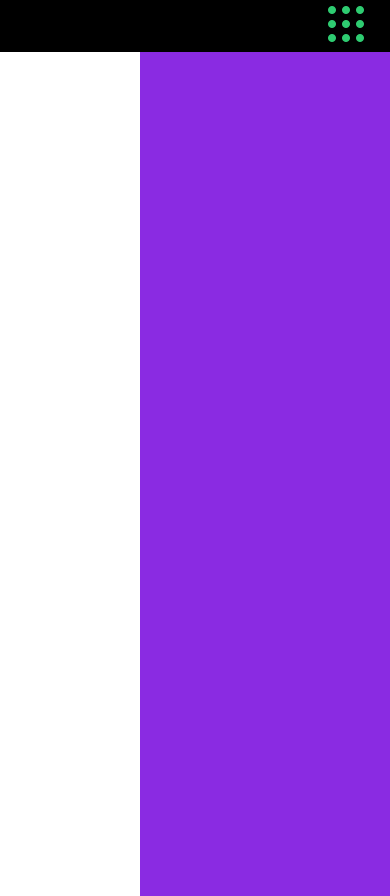
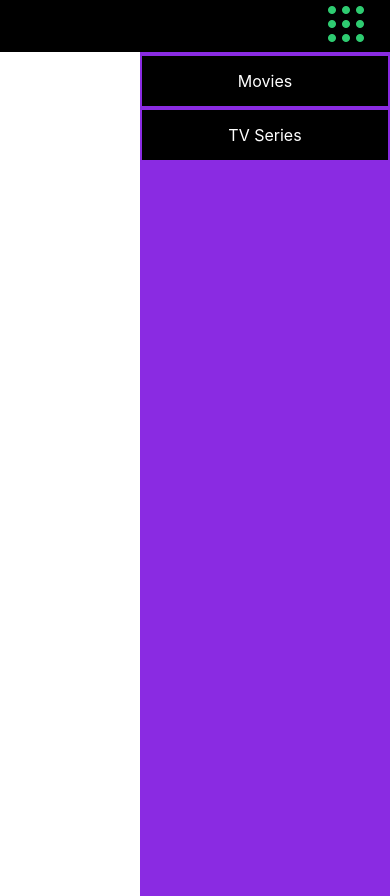
Before and after one commit to manojpudasaini/nmr, a React (Create React App) app: page / in a window 390 px wide. Both pictures are taken after a click on the picture 346 px from the left and 24 px from the top of the page. Built offline with nearby package versions, Linux system fonts and the light colour scheme.

Commit message:
sidebar buttons added

```diff
--- a/src/components/Header/header.css
+++ b/src/components/Header/header.css
@@ -1,56 +1,77 @@
-.container{
-    display:flex;
+.container {
+    display: flex;
     justify-content: flex-end;
     background-color: #000000;
 }
 
-    ul{
-    list-style-type:none;
-    display:inline-flex;
+ul {
+    list-style-type: none;
+    display: inline-flex;
     margin-right: 12%;
 }
 
-    li a{
+li a {
     font-size: 20px;
     padding: 0px 18px;
     text-decoration: none;
-    text-align:center;
+    text-align: center;
     color: #ffffff;
 }
 
-    li a:hover{
+li a:hover {
     background-color: #b92323;
 }
-    .menu-icon{
-        display:none;
+
+.menu-icon {
+    display: none;
 }
-
+.button-style{
+    background-color: #000000;
+    border: none;
+    color: white;
+    padding: 15px 32px;
+    text-align: center;
+    text-decoration: none;
+    display: block;
+    font-size: 16px;
+    margin: 4px 2px;
+    cursor: pointer;
+  }
 
 /*
     css for slider
     */
 
-    .side-wrapper{
+.side-wrapper {
     display: none;
 }
 
 @media only screen and (max-width: 600px) {
-        .side-wrapper{
-            position :absolute;
-            top:52px;
+    .side-wrapper {
+        position: absolute;
+        top: 52px;
         right: 0;
-            display: flex;
+        display: block;
         justify-self: end;
         height: 100vh;
         width: 250px;
         background-color: blueviolet;
         z-index: 1000;
     }
-        li a{
+
+    li a {
         display: none;
     }
-            .menu-icon{
+
+    .menu-icon {
         display: block;
         margin-right: 20px;
     }
+
+    .button-wrapper{
+        display: block;
+        margin-left: 20px;
+
     }
+
+}
--- a/src/components/Header/sidebar.js
+++ b/src/components/Header/sidebar.js
@@ -5,9 +5,8 @@ const Sidebar=()=>{
     return(
         <React.Fragment>
             <div className='side-wrapper'>
-                <div>
-
-                </div>
+                <a href="#" className="button-style">Movies</a>
+                <a href="#" className="button-style">TV Series</a>
             </div>
         </React.Fragment>
     )
```
Lines whose indentation alone changed are shown as unchanged.
